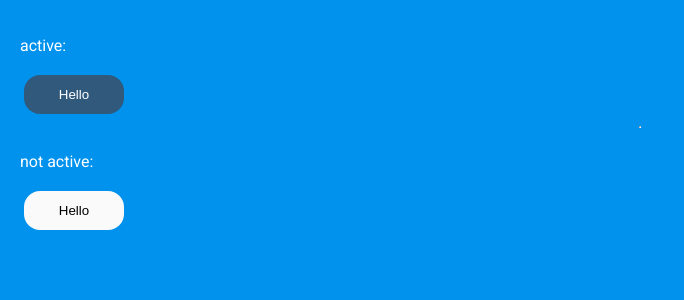
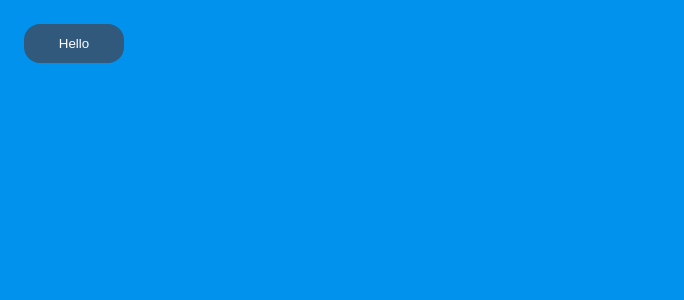
Before and after one commit to MaciejWWojcik/directives-and-pipes-course, an Angular app: page / in a window 1280 px wide. Shown: the top 300 px of the page, without its empty margins (0-684 px from the left). Built offline with nearby package versions, Linux system fonts and the light colour scheme.

Commit message:
directives-ng-class-live-2

```diff
--- a/src/app/app.component.html
+++ b/src/app/app.component.html
@@ -1,5 +1 @@
-<p>active:</p>
-<app-button [active]="true"></app-button>
-<hr>
-<p>not active:</p>
-<app-button [active]="false"></app-button>
+<app-button></app-button>
--- a/src/app/button/button.component.ts
+++ b/src/app/button/button.component.ts
@@ -1,17 +1,12 @@
-import { Component, Input } from '@angular/core';
+import { Component } from '@angular/core';
 
 @Component({
   selector: 'app-button',
   template: `<button [ngClass]="buttonClass">Hello</button>`,
 })
 export class ButtonComponent {
-  @Input() active: boolean = true;
-
-  get buttonClass(): string {
-    if(this.active){
-      return 'app-button button-active';
-    } else{
-      return 'app-button';
-    }
-  }
+  buttonClass = [
+    'app-button',
+    'button-active'
+  ];
 }
```
